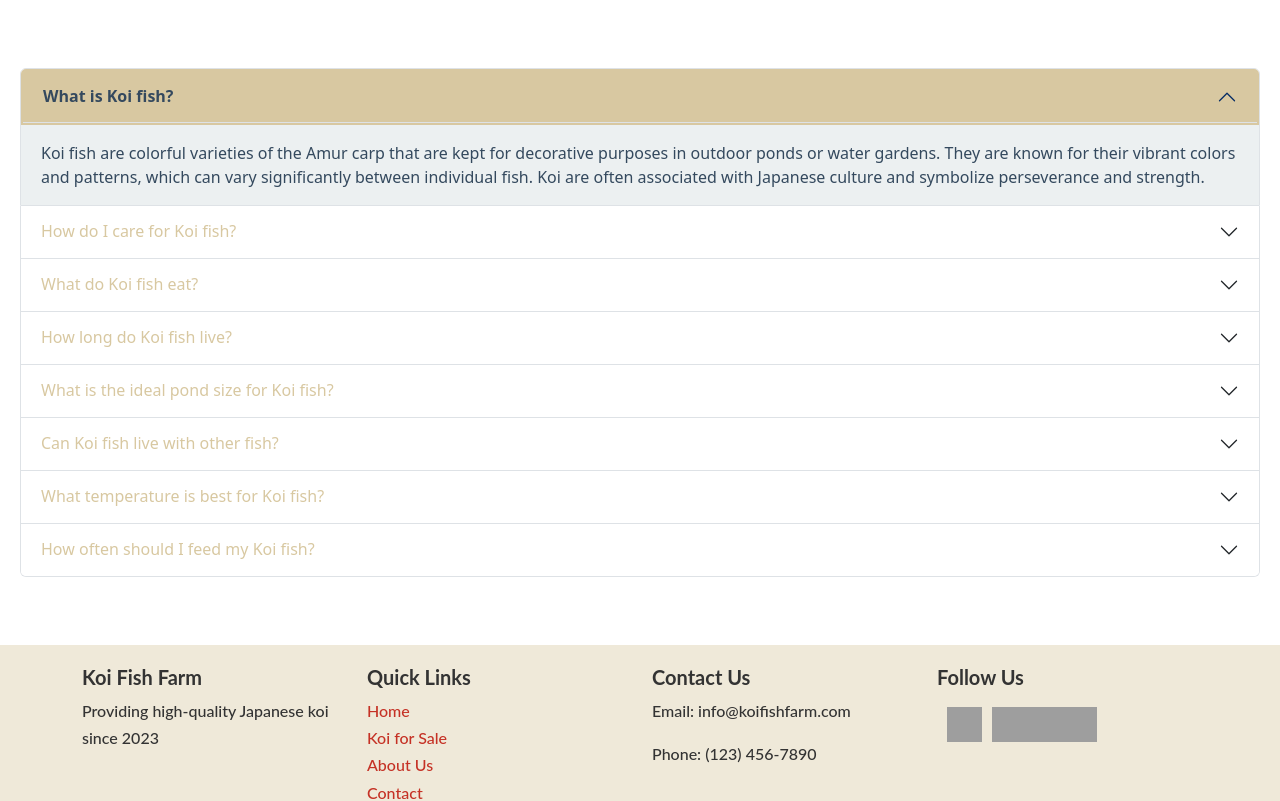
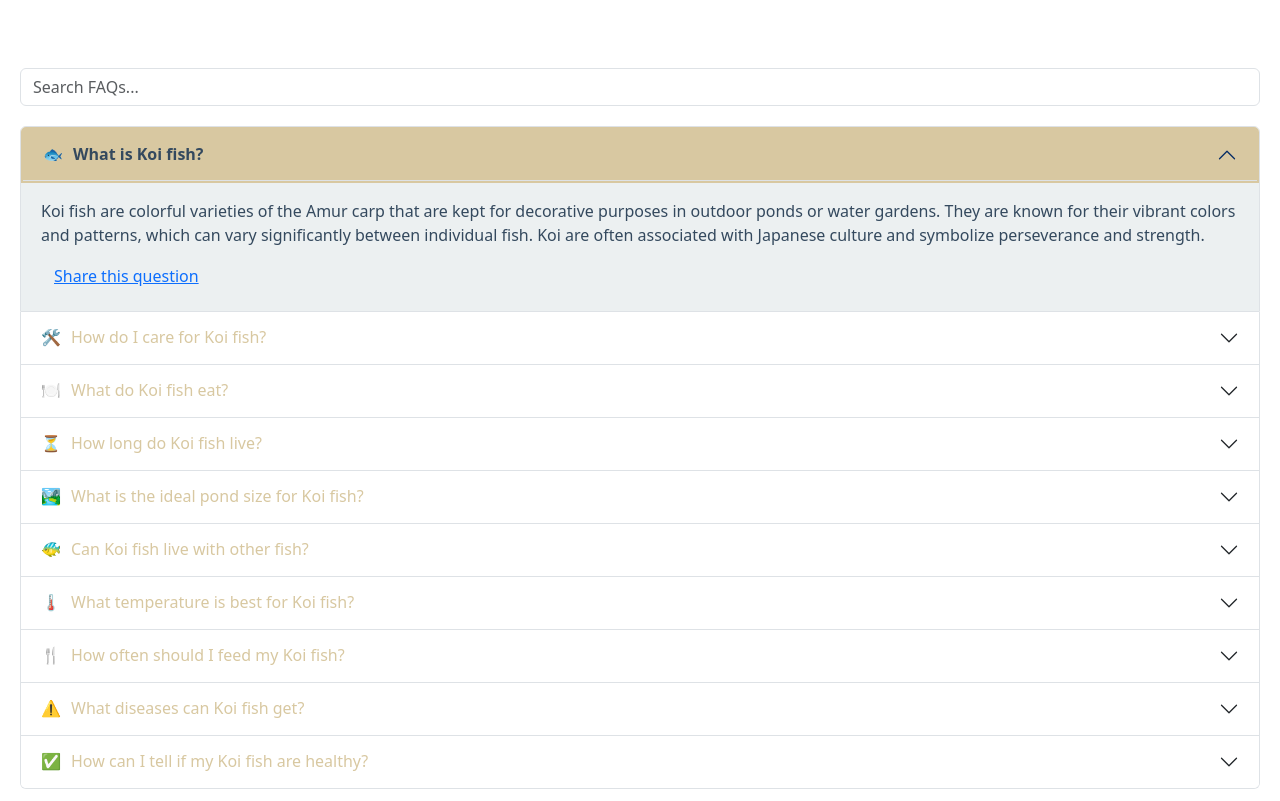
Before and after one commit to TrisDevel/Koi-farm-shop, a React (Create React App) app: page /faqs in a window 1280 px wide. Shown: the part 440-1241 px from the top of the page. Built offline with nearby package versions, Linux system fonts and the light colour scheme; grey boxes are pictures that could not be loaded.

Commit message:
handle login

```diff
--- a/src/assets/FAQs.css
+++ b/src/assets/FAQs.css
@@ -13,9 +13,7 @@
  height: 120px;
 }
 
-h1 {
-    color: #2c3e50; /* Màu tiêu đề */
-}
+
 
 .faqs-container .accordion-button {
     background-color: white; /* Accordion button background */
--- a/src/pages/FAQs.js
+++ b/src/pages/FAQs.js
@@ -1,17 +1,81 @@
-import React from "react";
-import { Accordion } from "react-bootstrap";
+import React, { useState } from "react";
+import { Accordion, Form, Breadcrumb, Alert, Button } from "react-bootstrap";
 import "bootstrap/dist/css/bootstrap.min.css";
 import "../assets/FAQs.css";
-import Breadcrumb from "react-bootstrap/Breadcrumb";
 
 function FAQs() {
+  const [searchTerm, setSearchTerm] = useState("");
+  const [showAlert, setShowAlert] = useState(false);
+
+  const faqs = [
+    {
+      question: "What is Koi fish?",
+      answer: "Koi fish are colorful varieties of the Amur carp that are kept for decorative purposes in outdoor ponds or water gardens. They are known for their vibrant colors and patterns, which can vary significantly between individual fish. Koi are often associated with Japanese culture and symbolize perseverance and strength.",
+      icon: "🐟", // Biểu tượng hoặc hình ảnh
+    },
+    {
+      question: "How do I care for Koi fish?",
+      answer: "Caring for Koi fish involves maintaining a clean and well-oxygenated pond, ensuring proper filtration, and providing a balanced diet. Regular water testing is essential to monitor pH levels, ammonia, and nitrite levels. Additionally, Koi should be fed high-quality pellets specifically formulated for their dietary needs, and you should avoid overfeeding to prevent water quality issues.",
+      icon: "🛠️",
+    },
+    {
+      question: "What do Koi fish eat?",
+      answer: "Koi fish are omnivores and can eat a variety of foods, including specially formulated Koi pellets, vegetables like lettuce and peas, and even fruits such as watermelon. It's important to provide a balanced diet that meets their nutritional needs, especially during the growing season. Avoid feeding them bread or other human foods that can harm their digestive system.",
+      icon: "🍽️",
+    },
+    {
+      question: "How long do Koi fish live?",
+      answer: "Koi fish can live for several decades, with some individuals living over 200 years if properly cared for. The lifespan of Koi can be influenced by factors such as water quality, diet, and overall health. Regular veterinary check-ups and proper pond maintenance can help ensure a long and healthy life for your Koi.",
+      icon: "⏳",
+    },
+    {
+      question: "What is the ideal pond size for Koi fish?",
+      answer: "The ideal pond size for Koi fish is at least 1,000 gallons (approximately 3,785 liters) to provide enough space for them to grow and thrive. A larger pond helps maintain water quality and reduces stress on the fish. Additionally, the pond should be deep enough (at least 3 feet) to provide a safe environment during extreme weather conditions.",
+      icon: "🏞️",
+    },
+    {
+      question: "Can Koi fish live with other fish?",
+      answer: "Yes, Koi fish can live with other fish species, but it's essential to choose compatible species. Avoid keeping Koi with small or aggressive fish that may harm them. Good companions for Koi include goldfish and other larger pond fish. Always monitor interactions to ensure all fish are safe and healthy.",
+      icon: "🐠",
+    },
+    {
+      question: "What temperature is best for Koi fish?",
+      answer: "The ideal temperature range for Koi fish is between 65°F and 75°F (approximately 18°C to 24°C). Extreme temperatures can stress Koi and make them susceptible to diseases. During colder months, consider using a pond heater to maintain a stable temperature and prevent the pond from freezing over.",
+      icon: "🌡️",
+    },
+    {
+      question: "How often should I feed my Koi fish?",
+      answer: "You should feed Koi fish 2-3 times a day, providing only as much food as they can consume within 5-10 minutes. Adjust feeding frequency based on water temperature; during colder months, Koi may eat less due to reduced metabolism. Always remove any uneaten food to maintain water quality.",
+      icon: "🍴",
+    },
+    {
+      question: "What diseases can Koi fish get?",
+      answer: "Koi fish can be susceptible to various diseases, including Koi herpesvirus, which can cause severe damage to their fins and scales. Regular water testing and proper pond maintenance can help prevent diseases. If you suspect your Koi have a disease, consult a veterinarian immediately.",
+      icon: "⚠️",
+    },
+    {
+      question: "How can I tell if my Koi fish are healthy?",
+      answer: "Healthy Koi fish are active, have bright colors, and show no signs of distress. They should swim smoothly and easily, with clear eyes and gills. If you notice any signs of lethargy, discoloration, or unusual behavior, consult a veterinarian.",
+      icon: "✅",
+    },
+  ];
+
+  const filteredFaqs = faqs.filter(faq =>
+    faq.question.toLowerCase().includes(searchTerm.toLowerCase())
+  );
+
+  const handleShare = (question) => {
+    const shareUrl = `https://www.facebook.com/sharer/sharer.php?u=${encodeURIComponent(window.location.href)}&quote=${encodeURIComponent(question)}`;
+    window.open(shareUrl, '_blank');
+  };
+
   return (
     <div>
       <div
         className="bg-banner"
         style={{ backgroundImage: "url(../menu-bg.jpg)" }}
       >
-        {/* <Breadcrumb style={{ paddingLeft: "50px", textAlign: "center" }}>
+        <Breadcrumb style={{ paddingLeft: "50px", textAlign: "center" }}>
           <Breadcrumb.Item
             style={{ color: "#C54125", textDecoration: "none" }}
             href="/"
@@ -19,103 +83,42 @@ function FAQs() {
             Home
           </Breadcrumb.Item>
           <Breadcrumb.Item active>FAQs</Breadcrumb.Item>
-        </Breadcrumb> */}
+        </Breadcrumb>
       </div>
       <div className="faqs-container mt-5">
-        <h1 style={{margin:'50px 0 100px 0'}} className="text-center">FAQs - Frequently Asked Questions</h1>
+        <h1 style={{ margin: '50px 0 100px 0' }} className="text-center">FAQs - Frequently Asked Questions</h1>
+        <Form.Control
+          type="text"
+          placeholder="Search FAQs..."
+          value={searchTerm}
+          onChange={(e) => setSearchTerm(e.target.value)}
+          style={{ marginBottom: '20px' }}
+        />
+        {showAlert && <Alert variant="success">Search results updated!</Alert>}
         <Accordion defaultActiveKey="0">
-          <Accordion.Item eventKey="0">
-            <Accordion.Header>What is Koi fish?</Accordion.Header>
-            <Accordion.Body>
-              Koi fish are colorful varieties of the Amur carp that are kept for
-              decorative purposes in outdoor ponds or water gardens. They are
-              known for their vibrant colors and patterns, which can vary
-              significantly between individual fish. Koi are often associated
-              with Japanese culture and symbolize perseverance and strength.
-            </Accordion.Body>
-          </Accordion.Item>
-          <Accordion.Item eventKey="1">
-            <Accordion.Header>How do I care for Koi fish?</Accordion.Header>
-            <Accordion.Body>
-              Caring for Koi fish involves maintaining a clean and
-              well-oxygenated pond, ensuring proper filtration, and providing a
-              balanced diet. Regular water testing is essential to monitor pH
-              levels, ammonia, and nitrite levels. Additionally, Koi should be
-              fed high-quality pellets specifically formulated for their dietary
-              needs, and you should avoid overfeeding to prevent water quality
-              issues.
-            </Accordion.Body>
-          </Accordion.Item>
-          <Accordion.Item eventKey="2">
-            <Accordion.Header>What do Koi fish eat?</Accordion.Header>
-            <Accordion.Body>
-              Koi fish are omnivores and can eat a variety of foods, including
-              specially formulated Koi pellets, vegetables like lettuce and
-              peas, and even fruits such as watermelon. It's important to
-              provide a balanced diet that meets their nutritional needs,
-              especially during the growing season. Avoid feeding them bread or
-              other human foods that can harm their digestive system.
-            </Accordion.Body>
-          </Accordion.Item>
-          <Accordion.Item eventKey="3">
-            <Accordion.Header>How long do Koi fish live?</Accordion.Header>
-            <Accordion.Body>
-              Koi fish can live for several decades, with some individuals
-              living over 200 years if properly cared for. The lifespan of Koi
-              can be influenced by factors such as water quality, diet, and
-              overall health. Regular veterinary check-ups and proper pond
-              maintenance can help ensure a long and healthy life for your Koi.
-            </Accordion.Body>
-          </Accordion.Item>
-          <Accordion.Item eventKey="4">
-            <Accordion.Header>
-              What is the ideal pond size for Koi fish?
-            </Accordion.Header>
-            <Accordion.Body>
-              The ideal pond size for Koi fish is at least 1,000 gallons
-              (approximately 3,785 liters) to provide enough space for them to
-              grow and thrive. A larger pond helps maintain water quality and
-              reduces stress on the fish. Additionally, the pond should be deep
-              enough (at least 3 feet) to provide a safe environment during
-              extreme weather conditions.
-            </Accordion.Body>
-          </Accordion.Item>
-          <Accordion.Item eventKey="5">
-            <Accordion.Header>
-              Can Koi fish live with other fish?
-            </Accordion.Header>
-            <Accordion.Body>
-              Yes, Koi fish can live with other fish species, but it's essential
-              to choose compatible species. Avoid keeping Koi with small or
-              aggressive fish that may harm them. Good companions for Koi
-              include goldfish and other larger pond fish. Always monitor
-              interactions to ensure all fish are safe and healthy.
-            </Accordion.Body>
-          </Accordion.Item>
-          <Accordion.Item eventKey="6">
-            <Accordion.Header>
-              What temperature is best for Koi fish?
-            </Accordion.Header>
-            <Accordion.Body>
-              The ideal temperature range for Koi fish is between 65°F and 75°F
-              (approximately 18°C to 24°C). Extreme temperatures can stress Koi
-              and make them susceptible to diseases. During colder months,
-              consider using a pond heater to maintain a stable temperature and
-              prevent the pond from freezing over.
-            </Accordion.Body>
-          </Accordion.Item>
-          <Accordion.Item eventKey="7">
-            <Accordion.Header>
-              How often should I feed my Koi fish?
-            </Accordion.Header>
-            <Accordion.Body>
-              You should feed Koi fish 2-3 times a day, providing only as much
-              food as they can consume within 5-10 minutes. Adjust feeding
-              frequency based on water temperature; during colder months, Koi
-              may eat less due to reduced metabolism. Always remove any uneaten
-              food to maintain water quality.
-            </Accordion.Body>
-          </Accordion.Item>
+          {filteredFaqs.length > 0 ? (
+            filteredFaqs.map((faq, index) => (
+              <Accordion.Item eventKey={index.toString()} key={index}>
+                <Accordion.Header>
+                  <span style={{ marginRight: '10px' }}>{faq.icon}</span>
+                  {faq.question}
+                </Accordion.Header>
+                <Accordion.Body>
+                  {faq.answer}
+                  <div style={{ marginTop: '10px' }}>
+                    <Button variant="link" onClick={() => handleShare(faq.question)}>
+                      Share this question
+                    </Button>
+                  </div>
+                </Accordion.Body>
+              </Accordion.Item>
+            ))
+          ) : (
+            <Accordion.Item>
+              <Accordion.Header>No results found</Accordion.Header>
+              <Accordion.Body>Please try a different search term.</Accordion.Body>
+            </Accordion.Item>
+          )}
         </Accordion>
       </div>
     </div>
```
Also changed, not shown: src/assets/koidetail.css (+13 -1 lines), src/pages/Login.js (+7 -5 lines), src/pages/Register.js (+40 -39 lines).
